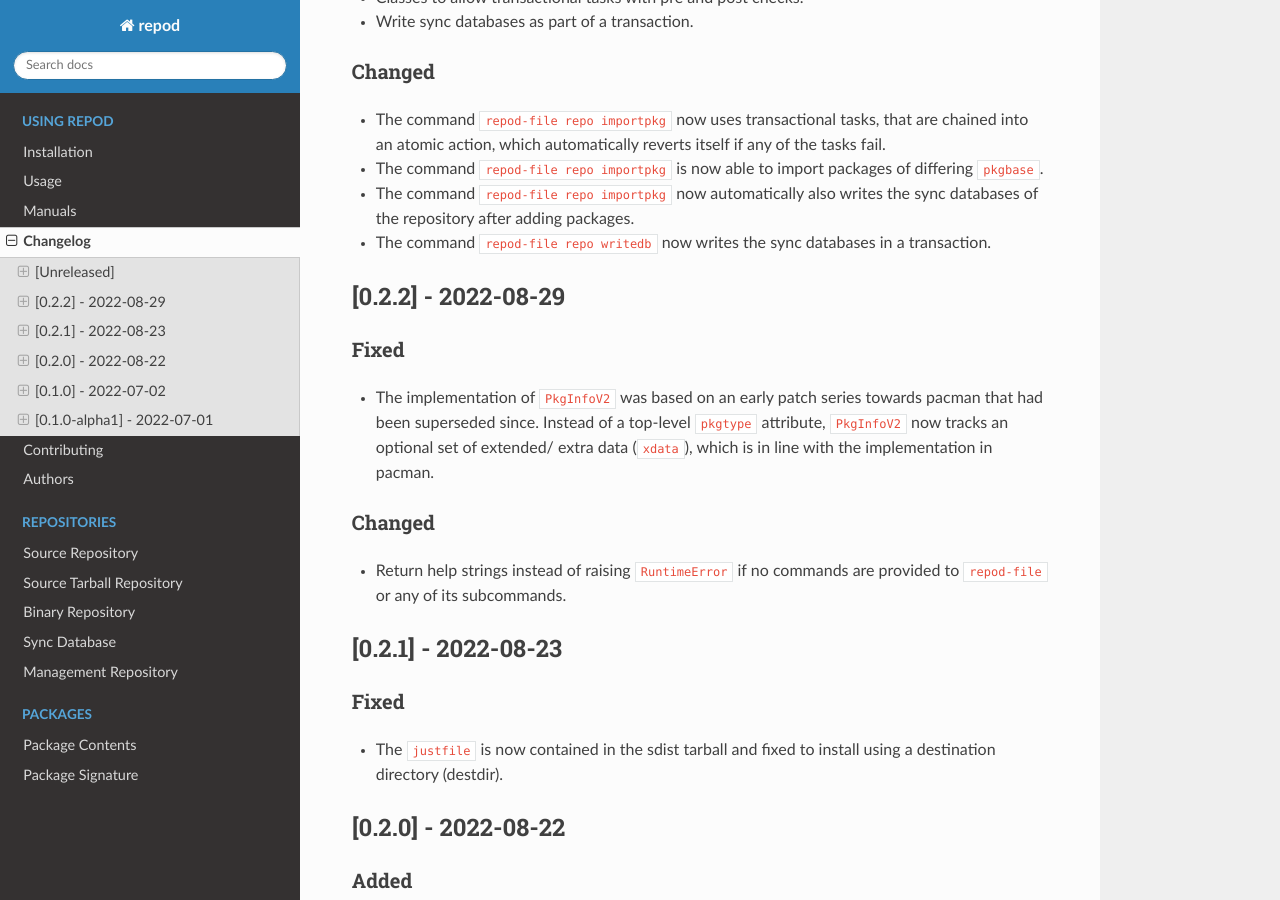
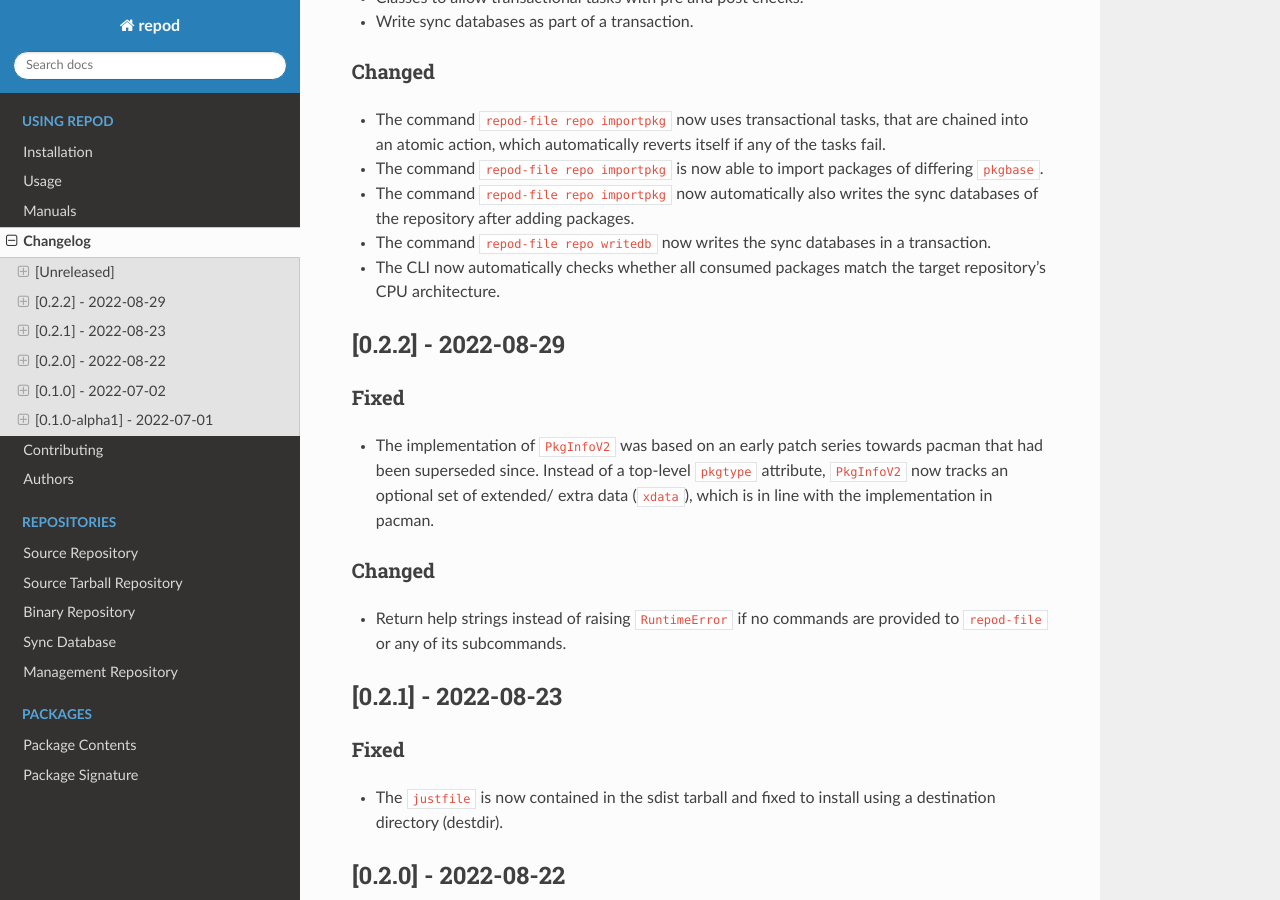
Before and after one commit to archlinux/repod, a Sphinx documentation site: the page built from docs/repod/changelog.rst, in a window 1280 px wide and 900 px high, scrolled down 424 px. Built offline with Sphinx 7.4.7 and the Read the Docs theme 2.0.0, drawn with Linux system fonts in a browser that asks for light colours.

Commit message:
Add changelog entry for adding check against target CPU architecture
docs/repod/changelog.rst:
Add changelog entry for adding check against target CPU architecture

```diff
--- a/docs/repod/changelog.rst
+++ b/docs/repod/changelog.rst
@@ -33,6 +33,8 @@ Changed
   sync databases of the repository after adding packages.
 * The command ``repod-file repo writedb`` now writes the sync databases in a
   transaction.
+* The CLI now automatically checks whether all consumed packages match the
+  target repository's CPU architecture.
 
 [0.2.2] - 2022-08-29
 --------------------
```
